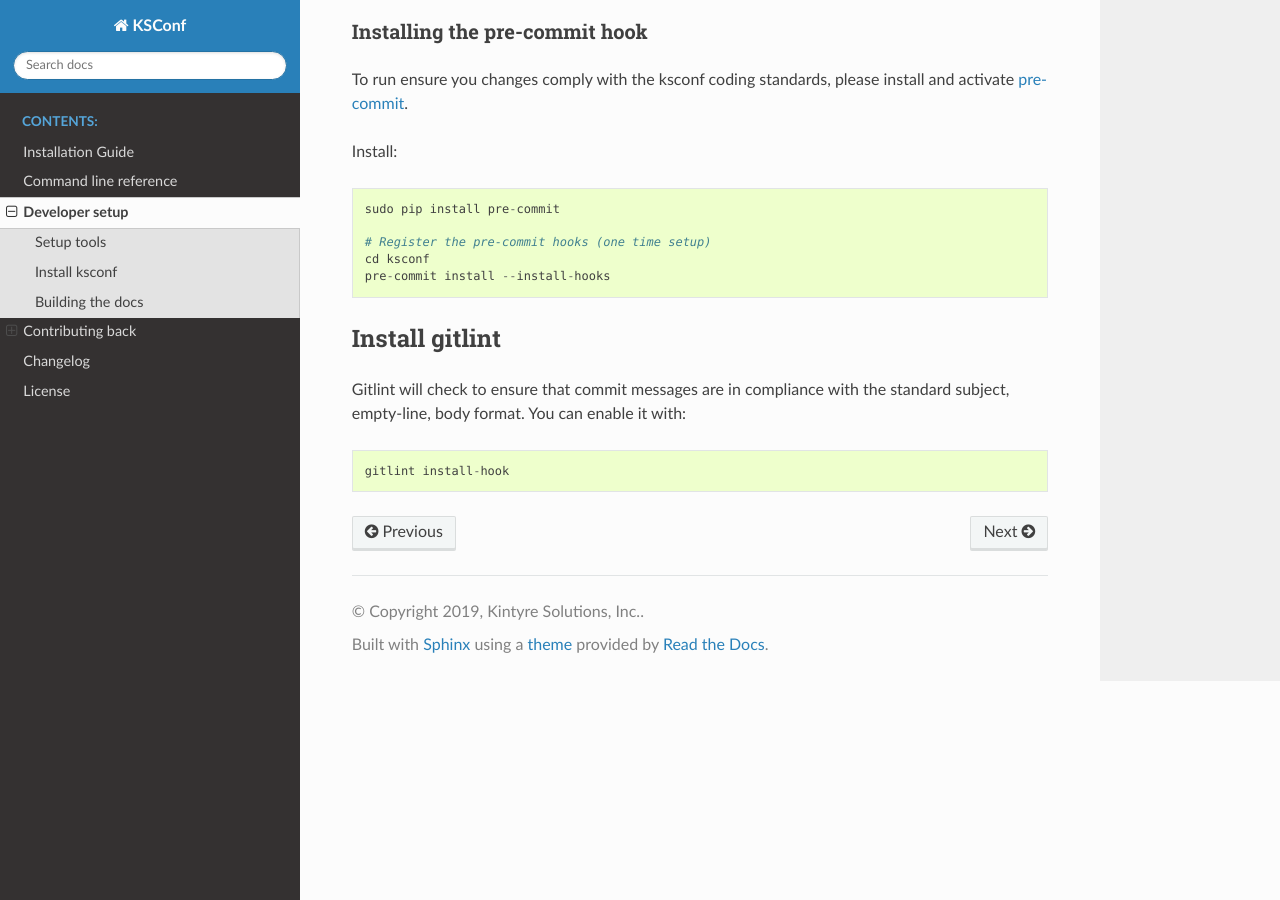
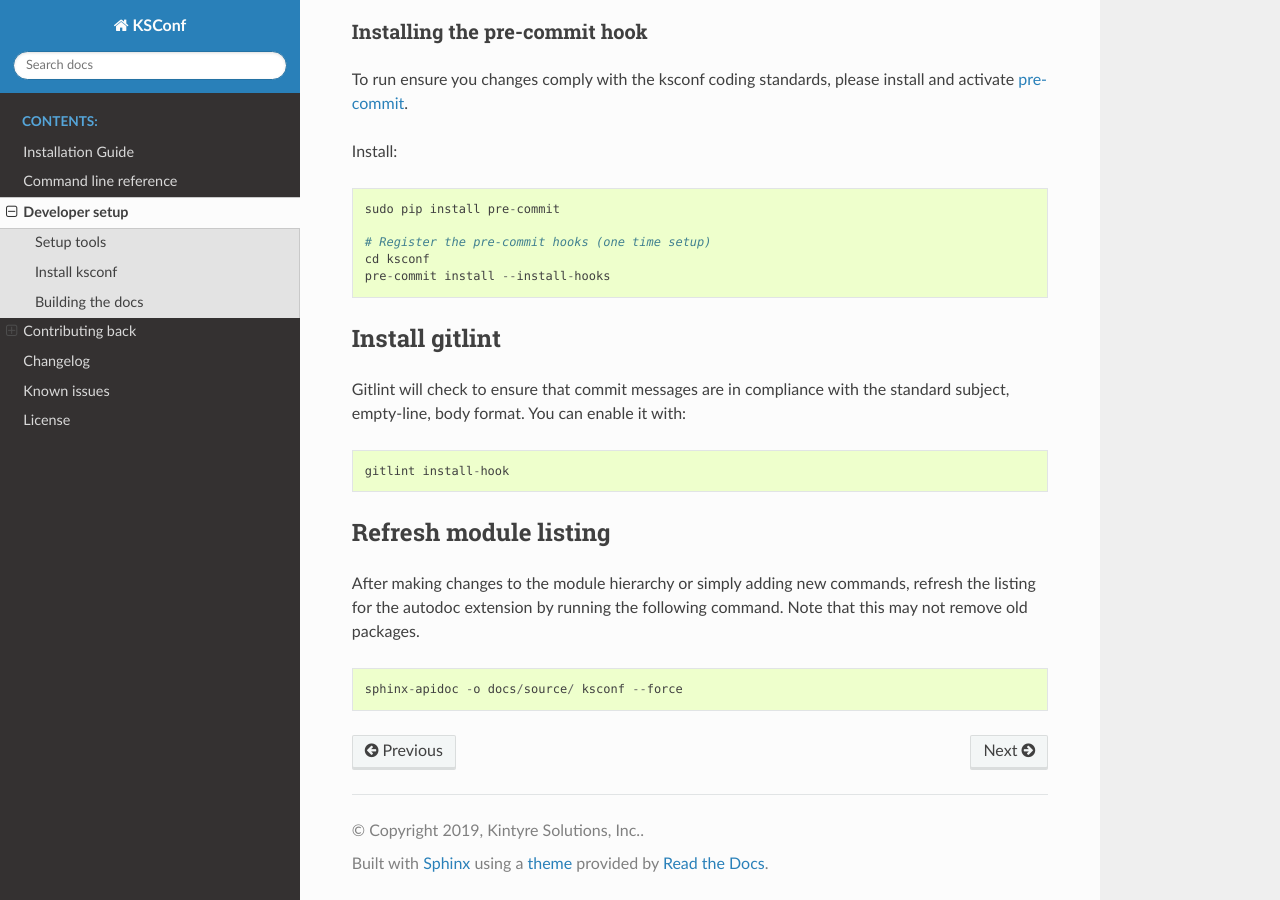
Before and after one commit to Kintyre/ksconf, a Sphinx documentation site: the page built from docs/source/devel.md, in a window 1280 px wide and 900 px high, scrolled down 1643 px. Built offline with Sphinx 7.4.7 and the Read the Docs theme 2.0.0, drawn with Linux system fonts in a browser that asks for light colours; the version number could not be read and is left out.

Commit message:
Prep for 0.5.6 release
- Fix logo issue in Sphinx docs
- Update autodoc modules
- Update coverage blacklist
- Add 'knownissues' doc that I forgot to add to the index (whoops)

```diff
--- a/docs/source/devel.md
+++ b/docs/source/devel.md
@@ -86,6 +86,15 @@ empty-line, body format.  You can enable it with:
     gitlint install-hook
 
 
+## Refresh module listing
+
+After making changes to the module hierarchy or simply adding new commands, refresh the listing for
+the autodoc extension by running the following command.   Note that this may not remove old
+packages.
+
+    sphinx-apidoc -o docs/source/ ksconf --force
+
+
 
 [gitlint]: https://jorisroovers.github.io/gitlint/
 [pre-commit]: https://pre-commit.com/
--- a/docs/source/help.rst
+++ /dev/null
@@ -1,4 +0,0 @@
-Some other help topic
-=====================
-
-Put more content here.
--- a/docs/source/index.rst
+++ b/docs/source/index.rst
@@ -35,6 +35,7 @@ Install
    cli
    devel
    changelog
+   known_issues
    license
 ..   ksconf
 
--- a/ksconf/__init__.py
+++ b/ksconf/__init__.py
@@ -57,7 +57,7 @@ __license__ =   "Apache Public License v2"
 # _version.py is autogenerated at build time.  But is missing on first call to setup.py
 try:
     from ._version import version as __version__, build as __build__, vcs_info as __vcs_info__
-except ImportError:
+except ImportError:     # pragma: no cover
     __version__ = None
     __build__ = None
     __vcs_info__ = None
```
Also changed, not shown: other parts of docs/source/index.rst (+1 -1 lines), docs/source/ksconf.commands.rst (+24 -0 lines), docs/source/ksconf.rst (+6 -6 lines), docs/source/ksconf.util.rst (+8 -0 lines), 1 other file.
